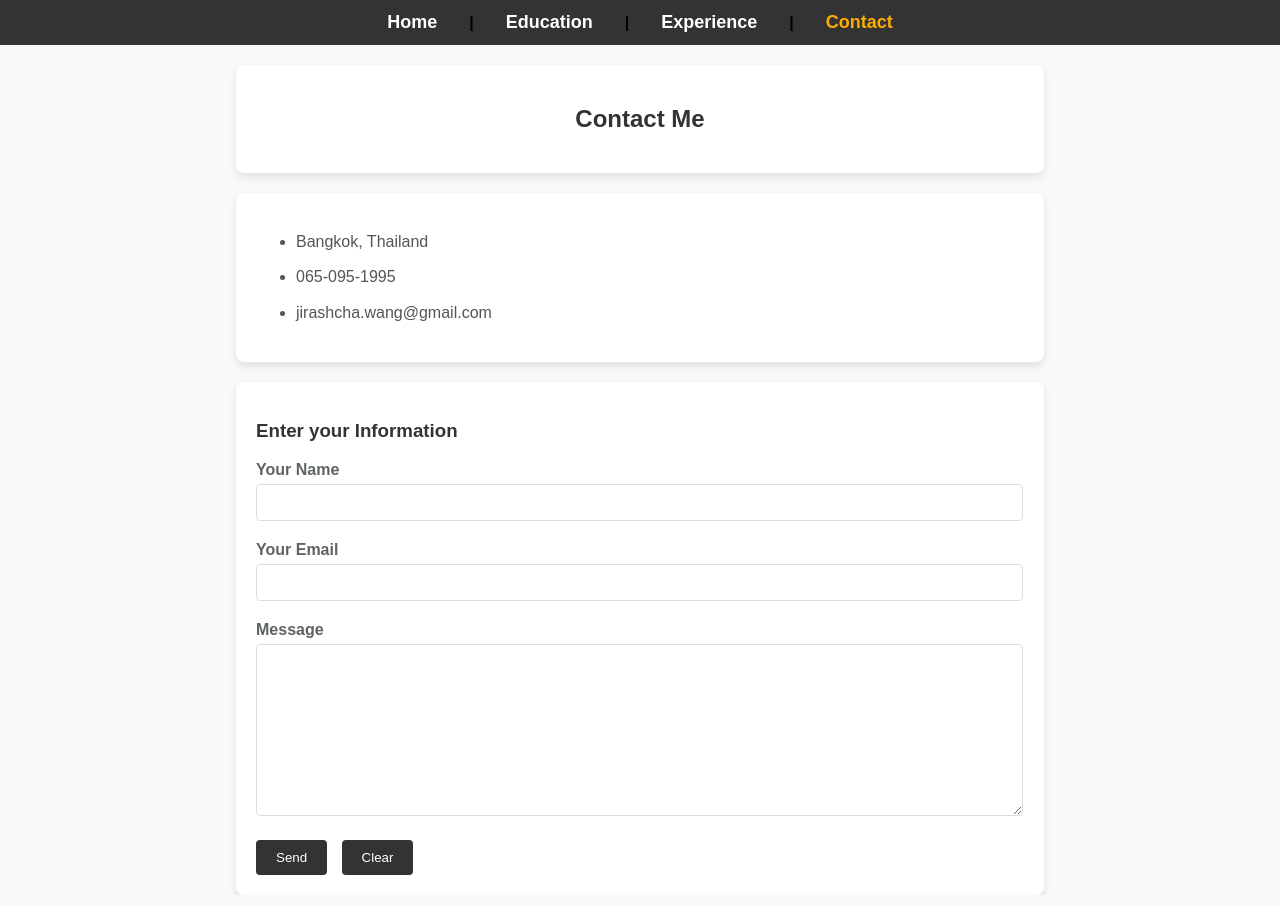
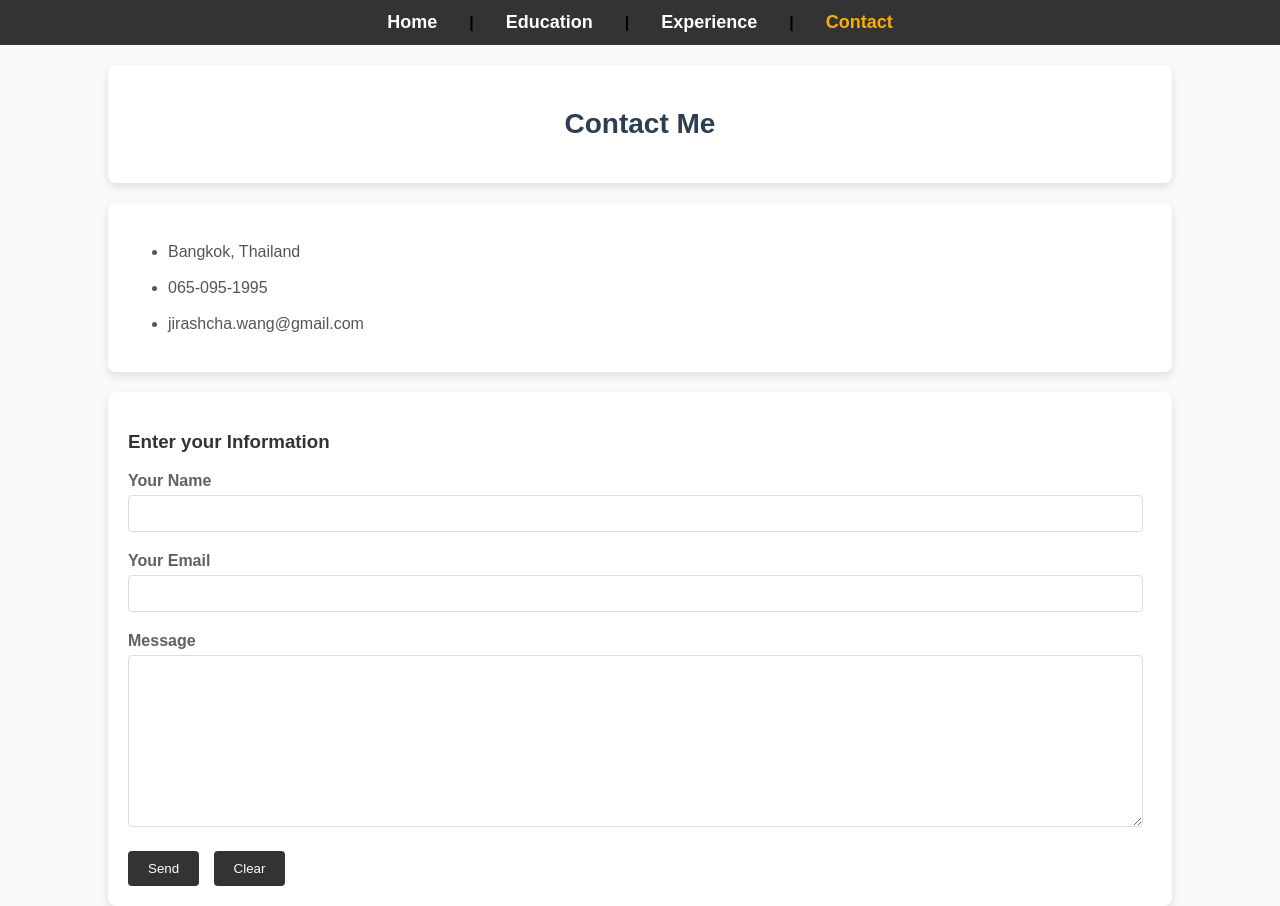
Before and after one commit to Jirashcha/WebsiteMyResume, a plain HTML site: page contact.html in a window 1280 px wide. Drawn offline with Linux system fonts and the light colour scheme.

Commit message:
edit CSS

```diff
--- a/contact.html
+++ b/contact.html
@@ -62,10 +62,16 @@
                 padding: 20px;
                 background-color: #fff;
                 border-radius: 8px;
-                width: 60%;
+                width: 80%;
                 margin: 20px auto;
                 box-shadow: 0 4px 8px rgba(0, 0, 0, 0.1);
                 text-align: center;
+            }
+
+            #contact h1 {
+                text-align: center;
+                font-size: 28px;
+                color: #2c3e50;
             }
 
             #contact ul {
@@ -80,7 +86,7 @@
             }
 
             form {
-                width: 60%;
+                width: 80%;
                 margin: 0 auto;
                 padding: 20px;
                 background-color: #fff;
@@ -140,7 +146,7 @@
             </div>
         </nav>
         <section id="contact">
-            <h1 class="title">Contact Me</h1>
+            <h1>Contact Me</h1>
         </section>
         <section id="contact">
             <ul>
```
Also changed, not shown: education.html (+1 -1 lines), work.html (+2 -3 lines).
